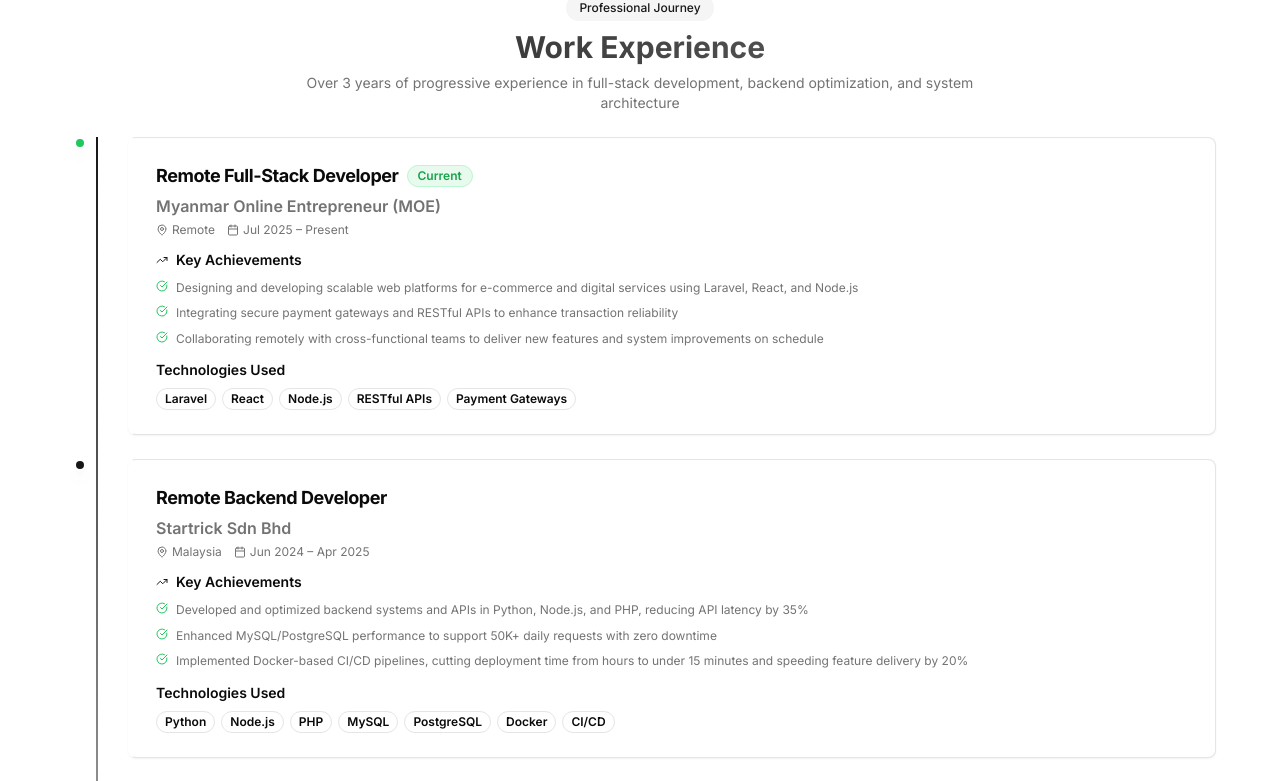
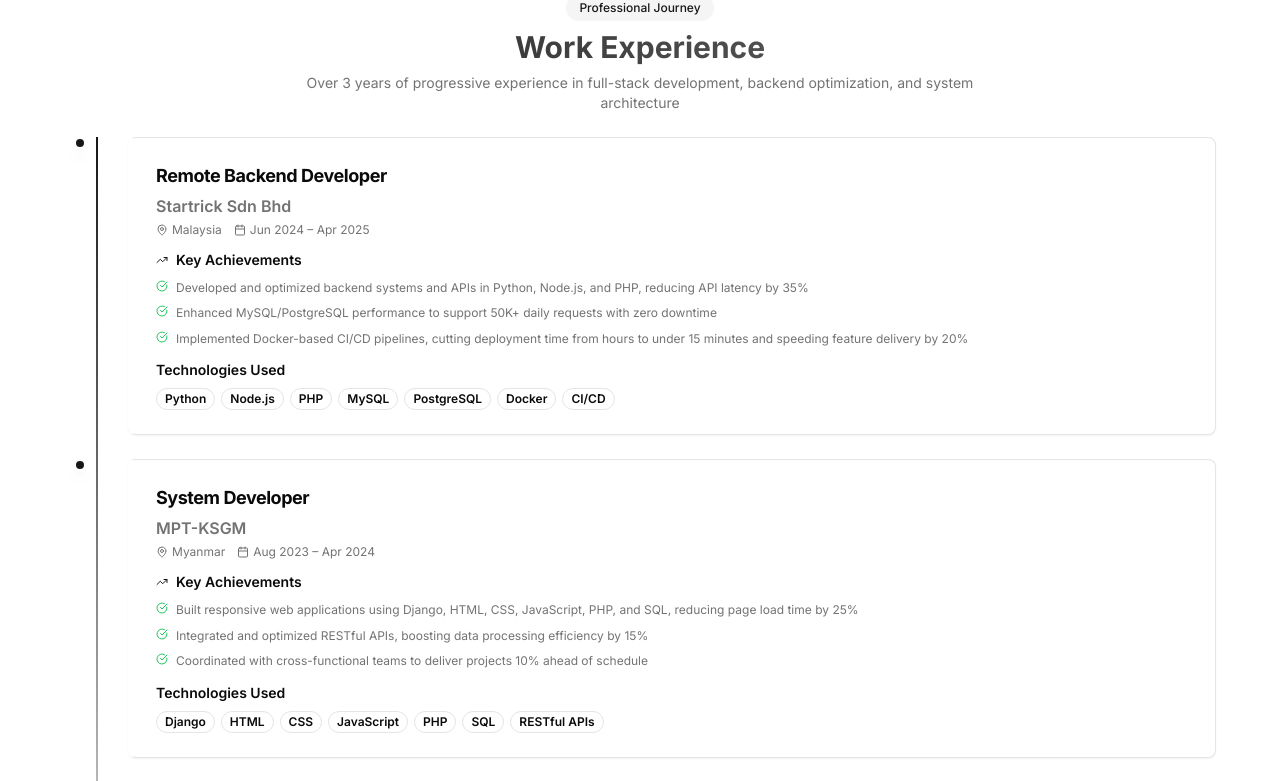
Before and after one commit to HTUNLINNKHANT/portfolio-linn, a Next.js app: page / in a window 1280 px wide. Shown: the part 1534-2315 px from the top of the page. Built offline with nearby package versions, Linux system fonts and the light colour scheme.

Commit message:
Comment out current full-stack developer experience
Commented out the current full-stack developer experience to focus on backend development.

```diff
--- a/components/sections/Experience.tsx
+++ b/components/sections/Experience.tsx
@@ -6,26 +6,26 @@
 import { Calendar, MapPin, TrendingUp, CheckCircle } from "lucide-react";
 
 const experiences = [
-  {
-    title: "Remote Full-Stack Developer",
-    company: "Myanmar Online Entrepreneur (MOE)",
-    location: "Remote",
-    period: "Jul 2025 – Present",
-    type: "Current",
-    achievements: [
-      "Designing and developing scalable web platforms for e-commerce and digital services using Laravel, React, and Node.js",
-      "Integrating secure payment gateways and RESTful APIs to enhance transaction reliability",
-      "Collaborating remotely with cross-functional teams to deliver new features and system improvements on schedule",
-    ],
-    technologies: [
-      "Laravel",
-      "React",
-      "Node.js",
-      "RESTful APIs",
-      "Payment Gateways",
-    ],
-    color: "bg-green-500/10 text-green-600 dark:text-green-400",
-  },
+  // {
+  //   title: "Remote Full-Stack Developer",
+  //   company: "Myanmar Online Entrepreneur (MOE)",
+  //   location: "Remote",
+  //   period: "Jul 2025 – Present",
+  //   type: "Current",
+  //   achievements: [
+  //     "Designing and developing scalable web platforms for e-commerce and digital services using Laravel, React, and Node.js",
+  //     "Integrating secure payment gateways and RESTful APIs to enhance transaction reliability",
+  //     "Collaborating remotely with cross-functional teams to deliver new features and system improvements on schedule",
+  //   ],
+  //   technologies: [
+  //     "Laravel",
+  //     "React",
+  //     "Node.js",
+  //     "RESTful APIs",
+  //     "Payment Gateways",
+  //   ],
+  //   color: "bg-green-500/10 text-green-600 dark:text-green-400",
+  // },
   {
     title: "Remote Backend Developer",
     company: "Startrick Sdn Bhd",
```
